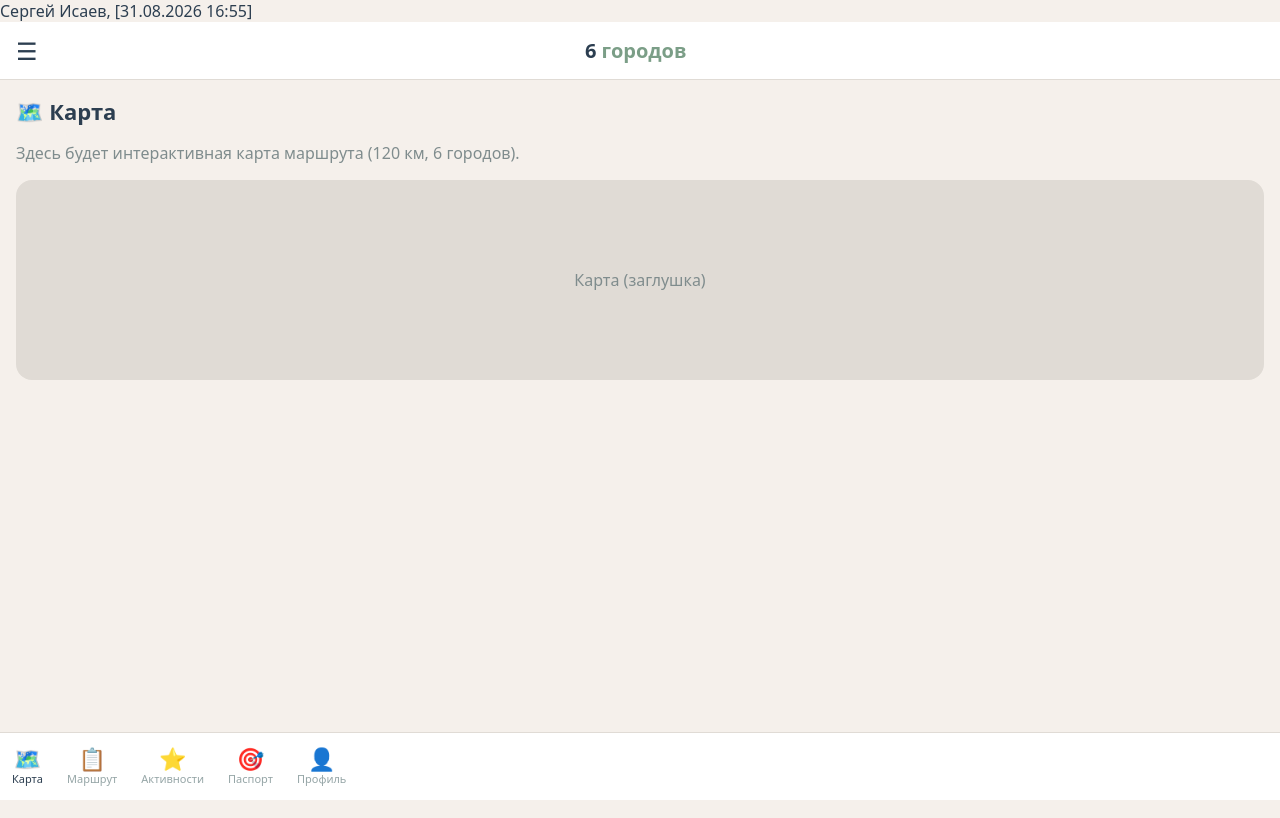
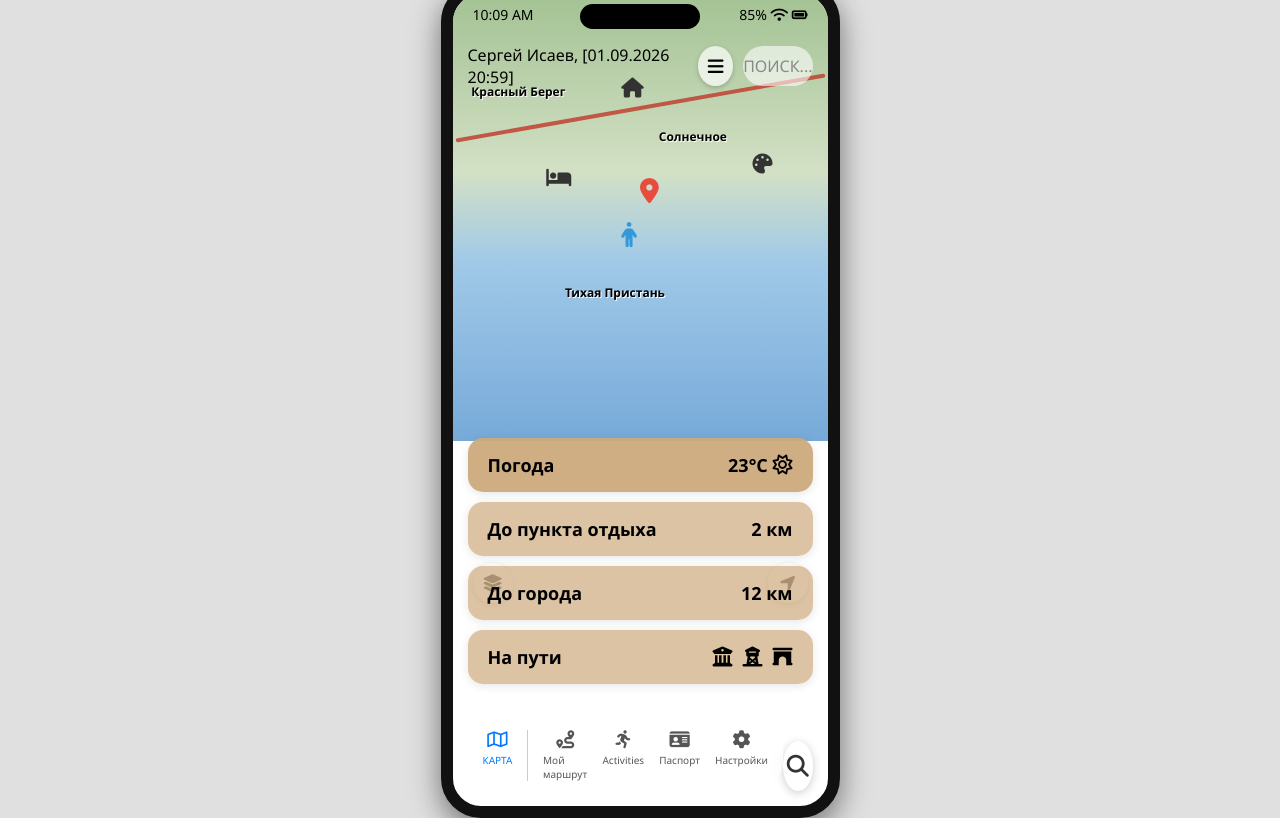
Before and after one commit to 1Serge216/6-towns, a plain HTML site: page index.html in a window 1280 px wide. Drawn offline with Linux system fonts and the light colour scheme.

Commit message:
Update index.html

```diff
--- a/index.html
+++ b/index.html
@@ -1,12 +1,14 @@
-Сергей Исаев, [31.08.2026 16:55]
 <!DOCTYPE html>
 <html lang="ru">
 <head>
     <meta charset="UTF-8">
     <meta name="viewport" content="width=device-width, initial-scale=1.0, maximum-scale=1.0, user-scalable=no">
-    <title>6 городов</title>
+    <title>6 городов — Путь проб</title>
 
-    <!-- Метатеги для PWA -->
+    <!-- Подключение шрифтовых иконок FontAwesome -->
+    <link rel="stylesheet" href="https://cdnjs.cloudflare.com/ajax/libs/font-awesome/6.4.0/css/all.min.css">
+
+    <!-- PWA метатеги -->
     <meta name="apple-mobile-web-app-capable" content="yes">
     <meta name="apple-mobile-web-app-status-bar-style" content="black-translucent">
     <meta name="apple-mobile-web-app-title" content="6 городов">
@@ -15,265 +17,323 @@
     <meta name="theme-color" content="#2c3e50">
 
     <style>
-        * {
+        body {
+            background-color: #e0e0e0;
+            display: flex;
+            justify-content: center;
+            align-items: center;
+            height: 100vh;
             margin: 0;
-            padding: 0;
-            box-sizing: border-box;
-            font-family: system-ui, -apple-system, sans-serif;
-        }
-        body {
-            background: #f5f0eb;
-            height: 100vh;
-            display: flex;
-            flex-direction: column;
-            color: #2c3e50;
+            font-family: 'Segoe UI', Tahoma, Geneva, Verdana, sans-serif;
         }
 
-        /* Шапка */
-        .header {
-            background: white;
-            padding: 12px 16px;
+        /* Корпус телефона */
+        .phone {
+            width: 375px;
+            height: 812px;
+            background: #ffffff;
+            border: 12px solid #111;
+            border-radius: 40px;
+            position: relative;
+            overflow: hidden;
+            box-shadow: 0 10px 30px rgba(0,0,0,0.5);
+        }
+
+        /* Статус бар */
+        .status-bar {
+            position: absolute;
+            top: 0;
+            width: 100%;
+            height: 40px;
             display: flex;
             justify-content: space-between;
             align-items: center;
-            border-bottom: 1px solid #e0dbd5;
-            flex-shrink: 0;
+            padding: 0 20px;
+            box-sizing: border-box;
+            font-size: 14px;
+            font-weight: 500;
+            color: #000;
+            z-index: 10;
         }
-        .header h1 {
-            font-size: 20px;
-            font-weight: 700;
-        }
-        .header h1 span {
-            color: #7b9e87;
-        }
-        .header .menu-btn {
-            font-size: 24px;
-            background: none;
-            border: none;
-            cursor: pointer;
-            color: #2c3e50;
+        .notch {
+            position: absolute;
+            top: 10px;
+            left: 50%;
+            transform: translateX(-50%);
+            width: 120px;
+            height: 25px;
+            background: #000;
+            border-radius: 20px;
+            z-index: 11;
         }
 
-        /* Основная область */
-        .main {
-            flex: 1;
-            overflow-y: auto;
-            padding: 16px;
+        /* Карта (имитация градиента) */
+        .map-area {
+            position: absolute;
+            top: 0;
+            left: 0;
+            width: 100%;
+            height: 55%;
+            background: linear-gradient(to bottom, #a3c293 0%, #d3e0c5 40%, #a0c9e8 60%, #77aad9 100%);
+            z-index: 1;
         }
 
-        /* Вкладки (экраны) */
-        .screen {
-            display: none;
-        }
-        .screen.active {
-            display: block;
+        /* Элементы на карте (абсолютное позиционирование для стилизации) */
+        .card-detail { position: absolute; font-size: 12px; font-weight: 700; text-shadow: 1px 1px 0 #fff; }
+        .map-icon { position: absolute; font-size: 20px; color: #333; z-index: 3; }
+        .red-pin { position: absolute; color: #e74c3c; z-index: 3; }
+        .blue-user { position: absolute; color: #3498db; z-index: 3; }
+        .route-line {
+            position: absolute;
+            top: 25%;
+            left: 0;
+            width: 100%;
+            height: 4px;
+            background: #c0392b;
+            transform: rotate(-10deg);
+            z-index: 2;
+            border-radius: 5px;
+            opacity: 0.8;
         }
 
-        /* Карточка города (для маршрута) */
-        .city-card {
-            background: white;
-            border-radius: 12px;
-            padding: 14px 16px;
-            margin-bottom: 10px;
-            box-shadow: 0 2px 6px rgba(0,0,0,0.04);
+        /* Поиск и меню */
+        .top-controls {
+            position: absolute;
+            top: 50px;
+            width: 100%;
+            display: flex;
+            align-items: center;
+            gap: 10px;
+            padding: 0 15px;
+            box-sizing: border-box;
+            z-index: 10;
+        }
+        .circle-btn {
+            width: 40px;
+            height: 40px;
+            border-radius: 50%;
+            background: rgba(255, 255, 255, 0.7);
+            display: flex;
+            justify-content: center;
+            align-items: center;
+            font-size: 18px;
+            cursor: pointer;
+            box-shadow: 0 2px 5px rgba(0,0,0,0.2);
+        }
+        .search-pill {
+            flex: 1;
+            height: 40px;
+            border-radius: 20px;
+            background: rgba(255, 255, 255, 0.6);
+            display: flex;
+            align-items: center;
+
+Сергей Исаев, [01.09.2026 20:59]
+padding-left: 15px;
+            color: #888;
+            font-size: 16px;
+        }
+
+        /* Кнопки Слои и GPS на карте */
+        .map-controls {
+            position: absolute;
+            bottom: 25%;
+            width: 100%;
+            display: flex;
+            justify-content: space-between;
+            padding: 0 20px;
+            box-sizing: border-box;
+            z-index: 10;
+        }
+
+        /* Карточки информации */
+        .info-cards {
+            position: absolute;
+            bottom: 15%;
+            width: 100%;
+            display: flex;
+            flex-direction: column;
+            gap: 10px;
+            padding: 0 15px;
+            box-sizing: border-box;
+            z-index: 10;
+        }
+        .card {
+            background: rgba(210, 180, 140, 0.8); /* Бежевый с прозрачностью */
+            border-radius: 15px;
+            padding: 15px 20px;
             display: flex;
             justify-content: space-between;
             align-items: center;
-        }
-        .city-card .info {
-            display: flex;
-            flex-direction: column;
-        }
-        .city-card .name {
-            font-weight: 600;
-        }
-        .city-card .date {
-            font-size: 13px;
-            color: #7f8c8d;
-        }
-        .city-card .status {
-            font-size: 13px;
-            font-weight: 500;
-            color: #27ae60;
-        }
-
-        /* Активности (сетка) */
-        .activities-grid {
-            display: grid;
-            grid-template-columns: 1fr 1fr;
-            gap: 10px;
-        }
-        .activity-item {
-            background: white;
-            border-radius: 12px;
-            padding: 14px;
-            text-align: center;
-            box-shadow: 0 2px 6px rgba(0,0,0,0.04);
-        }
-        .activity-item .emoji {
-            font-size: 28px;
-        }
-        .activity-item .name {
-            font-weight: 500;
-            font-size: 14px;
-            margin-top: 4px;
-        }
-
-        /* Профиль */
-        .profile-card {
-            background: white;
-            border-radius: 12px;
-            padding: 20px;
-            text-align: center;
-            margin-bottom: 16px;
-        }
-        .profile-card .avatar {
-            font-size: 48px;
-        }
-        .profile-card .name {
             font-weight: 600;
             font-size: 18px;
-            margin: 8px 0 4px;
+            box-shadow: 0 2px 10px rgba(0,0,0,0.1);
         }
-        .profile-card .email {
-            color: #7f8c8d;
-            font-size: 14px;
+        .card:first-child {
+            background: rgba(205, 170, 125, 0.95);
+            font-weight: 700;
         }
-        .sos-btn {
-            background: #d48c6a;
-            color: white;
-            border: none;
-            padding: 14px;
-            border-radius: 30px;
-            font-size: 18px;
-            font-weight: 600;
-            width: 100%;
-            cursor: pointer;
+        .card i {
+            font-size: 20px;
         }
 
         /* Нижняя навигация */
-        .bottom-nav {
+        .bottom-nav-container {
+            position: absolute;
+            bottom: 15px;
+            width: 100%;
             display: flex;
-
-Сергей Исаев, [31.08.2026 16:55]
-justify-content: space-around;
-            background: white;
-            padding: 8px 0 10px;
-            border-top: 1px solid #e0dbd5;
-            flex-shrink: 0;
+            align-items: flex-end;
+            justify-content: space-between;
+            padding: 0 15px;
+            box-sizing: border-box;
+            z-index: 10;
         }
-        .bottom-nav button {
-            background: none;
-            border: none;
+        .nav-pill {
+            background: rgba(255, 255, 255, 0.6);
+            border-radius: 30px;
+            padding: 10px 15px;
+            display: flex;
+            gap: 15px;
+            backdrop-filter: blur(5px);
+        }
+        .nav-item {
             display: flex;
             flex-direction: column;
             align-items: center;
-            font-size: 11px;
-            color: #95a5a6;
+            font-size: 10px;
+            color: #555;
+            gap: 5px;
             cursor: pointer;
-            padding: 4px 12px;
         }
-        .bottom-nav button .icon {
+        .nav-item i {
+            font-size: 18px;
+            color: #555;
+        }
+        .nav-item.active {
+            color: #007bff;
+        }
+        .nav-item.active i {
+            color: #007bff;
+        }
+        .nav-divider {
+            width: 1px;
+            background: #ccc;
+            align-self: stretch;
+        }
+        .search-circle-bottom {
+            width: 50px;
+            height: 50px;
+            border-radius: 50%;
+            background: #fff;
+            display: flex;
+            justify-content: center;
+            align-items: center;
             font-size: 22px;
-            line-height: 1.2;
-        }
-        .bottom-nav button.active {
-            color: #2c3e50;
-            font-weight: 500;
-        }
-        .bottom-nav button.active .icon {
-            color: #7b9e87;
-        }
-
-        /* Заголовки экранов */
-        .page-title {
-            font-size: 22px;
-            font-weight: 700;
-            margin-bottom: 16px;
+            color: #333;
+            box-shadow: 0 2px 10px rgba(0,0,0,0.2);
         }
     </style>
 </head>
 <body>
 
-    <!-- ШАПКА -->
-    <header class="header">
-        <div>
-            <span class="menu-btn" id="menuBtn">☰</span>
-        </div>
-        <h1>6 <span>городов</span></h1>
-        <div style="width: 30px;"></div> <!-- пустой блок для баланса -->
-    </header>
+<div class="phone">
+    <div class="notch"></div>
 
-    <!-- ОСНОВНАЯ ОБЛАСТЬ -->
-    <div class="main" id="mainContent">
+    <!-- Карта -->
+    <div class="map-area">
+        <div class="route-line"></div>
+        <div class="card-detail" style="top: 20%; left: 5%;">Красный Берег</div>
+        <div class="card-detail" style="top: 30%; left: 55%;">Солнечное</div>
+        <div class="card-detail" style="top: 65%; left: 30%;">Тихая Пристань</div>
 
-        <!-- ЭКРАН: КАРТА -->
-        <div class="screen active" id="screen-map">
-            <div class="page-title">🗺️ Карта</div>
-            <p style="color: #7f8c8d; margin-bottom: 16px;">Здесь будет интерактивная карта маршрута (120 км, 6 городов).</p>
-            <div style="background: #e0dbd5; height: 200px; border-radius: 16px; display: flex; align-items: center; justify-content: center; color: #7f8c8d;">Карта (заглушка)</div>
+        <div class="map-icon" style="top: 18%; left: 45%;"><i class="fa-solid fa-house"></i></div>
+        <div class="map-icon" style="top: 38%; left: 25%;"><i class="fa-solid fa-bed"></i></div>
+        <div class="map-icon" style="top: 35%; left: 80%;"><i class="fa-solid fa-palette"></i></div>
+
+        <div class="red-pin" style="top: 40%; left: 50%; font-size: 25px;"><i class="fa-solid fa-location-dot"></i></div>
+        <div class="blue-user" style="top: 50%; left: 45%; font-size: 25px;"><i class="fa-solid fa-person"></i></div>
     </div>
 
-        <!-- ЭКРАН: МАРШРУТ -->
-        <div class="screen" id="screen-route">
-            <div class="page-title">📋 Мой маршрут</div>
-            <div id="routeList"></div>
+    <!-- Статус бар -->
+    <div class="status-bar">
+        <span>10:09 AM</span>
+        <span>85% <i class="fa-solid fa-wifi"></i> <i class="fa-solid fa-battery-full"></i></span>
     </div>
 
-        <!-- ЭКРАН: АКТИВНОСТИ -->
-        <div class="screen" id="screen-activities">
-            <div class="page-title">⭐ Активности</div>
-            <div class="activities-grid" id="activitiesGrid"></div>
+    <!-- Верхние контролы -->
+    <div class="top-controls">
+
+Сергей Исаев, [01.09.2026 20:59]
+<div class="circle-btn"><i class="fa-solid fa-bars"></i></div>
+        <div class="search-pill">ПОИСК...</div>
     </div>
 
-        <!-- ЭКРАН: ПАСПОРТ -->
-        <div class="screen" id="screen-passport">
-            <div class="page-title">🎯 Паспорт</div>
-            <div style="background: white; border-radius: 12px; padding: 20px; display: flex; justify-content: space-around; margin-bottom: 16px;">
-                <div><strong id="kmPassed">0</strong><br><span style="font-size:13px; color:#7f8c8d;">км</span></div>
-                <div><strong id="citiesPassed">0</strong><br><span style="font-size:13px; color:#7f8c8d;">городов</span></div>
-                <div><strong id="daysPassed">0</strong><br><span style="font-size:13px; color:#7f8c8d;">дней</span></div>
+    <!-- Нижние контролы карты -->
+    <div class="map-controls">
+        <div class="circle-btn"><i class="fa-solid fa-layer-group"></i></div>
+        <div class="circle-btn"><i class="fa-solid fa-location-arrow"></i></div>
     </div>
-            <div style="font-weight: 600; margin-bottom: 8px;">🏅 Достижения</div>
-            <div id="badgesContainer" style="display: flex; flex-wrap: wrap; gap: 8px;">
-                <span style="background: white; padding: 6px 14px; border-radius: 30px;">🎨 Мурал</span>
-                <span style="background: white; padding: 6px 14px; border-radius: 30px;">🤖 Робот</span>
-                <span style="background: white; padding: 6px 14px; border-radius: 30px;">🍳 Шеф</span>
+
+    <!-- Карточки -->
+    <div class="info-cards">
+        <div class="card">
+            <span>Погода</span>
+            <span>23°C <i class="fa-regular fa-sun"></i></span>
+        </div>
+        <div class="card">
+            <span>До пункта отдыха</span>
+            <span>2 км</span>
+        </div>
+        <div class="card">
+            <span>До города</span>
+            <span>12 км</span>
+        </div>
+        <div class="card">
+            <span>На пути</span>
+            <span style="display: flex; gap: 10px;">
+                <i class="fa-solid fa-building-columns"></i>
+                <i class="fa-solid fa-tower-observation"></i>
+                <i class="fa-solid fa-archway"></i>
+            </span>
         </div>
     </div>
 
-        <!-- ЭКРАН: ПРОФИЛЬ -->
-        <div class="screen" id="screen-profile">
-            <div class="page-title">👤 Профиль</div>
-            <div class="profile-card">
-                <div class="avatar">🧑</div>
-                <div class="name">Путешественник</div>
-                <div class="email">user@6gorodov.com</div>
+    <!-- Нижняя навигация -->
+    <div class="bottom-nav-container">
+        <div class="nav-pill">
+            <div class="nav-item active">
+                <i class="fa-regular fa-map"></i>
+                <span>КАРТА</span>
             </div>
-            <div style="background: white; border-radius: 12px; padding: 12px 0; margin-bottom: 16px;">
-                <div style="padding: 12px 16px; border-bottom: 1px solid #f0ebe6;">Язык: Русский</div>
-                <div style="padding: 12px 16px; border-bottom: 1px solid #f0ebe6;">Уведомления: Вкл</div>
-
-Сергей Исаев, [31.08.2026 16:55]
-<div style="padding: 12px 16px;">Тёмная тема: Выкл</div>
+            <div class="nav-divider"></div>
+            <div class="nav-item">
+                <i class="fa-solid fa-route"></i>
+                <span>Мой маршрут</span>
             </div>
-            <button class="sos-btn" id="sosBtn">🆘 SOS</button>
+            <div class="nav-item">
+                <i class="fa-solid fa-person-running"></i>
+                <span>Activities</span>
+            </div>
+            <div class="nav-item">
+                <i class="fa-solid fa-id-card"></i>
+                <span>Паспорт</span>
+            </div>
+            <div class="nav-item">
+                <i class="fa-solid fa-gear"></i>
+                <span>Настройки</span>
+            </div>
+        </div>
+        <div class="search-circle-bottom">
+            <i class="fa-solid fa-magnifying-glass"></i>
+        </div>
     </div>
 </div>
 
-    <!-- НИЖНЯЯ НАВИГАЦИЯ -->
-    <nav class="bottom-nav" id="bottomNav">
-        <button class="active" data-screen="screen-map"><span class="icon">🗺️</span> Карта</button>
-        <button data-screen="screen-route"><span class="icon">📋</span> Маршрут</button>
-        <button data-screen="screen-activities"><span class="icon">⭐</span> Активности</button>
-        <button data-screen="screen-passport"><span class="icon">🎯</span> Паспорт</button>
-        <button data-screen="screen-profile"><span class="icon">👤</span> Профиль</button>
-    </nav>
-
-    <!-- Service Worker регистрация -->
+<!-- Регистрация Service Worker (для PWA) -->
 <script>
     if ('serviceWorker' in navigator) {
-            window.addEventListener('load', () => {
+        window.addEventListener('load', function() {
             navigator.serviceWorker.register('sw.js')
                 .then(reg => console.log('SW зарегистрирован'))
                 .catch(err => console.error('Ошибка SW:', err));
@@ -281,112 +341,5 @@ justify-content: space-around;
     }
 </script>
 
-    <!-- ОСНОВНОЙ JS -->
-    <script>
-        // ======= ДАННЫЕ =======
-        const cities = [
-            { name: 'Город Искусства', icon: '🎭', date: '1–2 июня', status: 'Активно' },
-            { name: 'Город Науки', icon: '🔬', date: '3–4 июня', status: 'Забронирован' },
-            { name: 'Город Стиля', icon: '👔', date: '5–6 июня', status: 'Забронирован' },
-            { name: 'Город Культур', icon: '🍲', date: '7–8 июня', status: 'Ожидает' },
-            { name: 'Город Спорта', icon: '🏃', date: '9–10 июня', status: 'Ожидает' },
-            { name: 'Город Отдыха', icon: '🌿', date: '11–12 июня', status: 'Ожидает' }
-        ];
-
-        const activities = [
-            { emoji: '🎨', name: 'Стрит-арт' },
-            { emoji: '🤖', name: 'Роботы' },
-            { emoji: '👔', name: 'Стиль' },
-            { emoji: '🍳', name: 'Гастрономия' },
-            { emoji: '🧗', name: 'Скалодром' },
-            { emoji: '🌊', name: 'Сап-сёрфинг' }
-        ];
-
-        // ======= ОТРИСОВКА МАРШРУТА =======
-        function renderRoute() {
-            const container = document.getElementById('routeList');
-            container.innerHTML = '';
-            cities.forEach(c => {
-                const card = document.createElement('div');
-                card.className = 'city-card';
-                card.innerHTML = `
-                    <div class="info">
-                        <div class="name">${c.icon} ${c.name}</div>
-                        <div class="date">${c.date}</div>
-                        <div class="status">${c.status}</div>
-                    </div>
-                    <button style="background:#f0ebe6; border:none; padding:6px 12px; border-radius:20px; font-size:13px; cursor:pointer;">Подробнее</button>
-                `;
-                container.appendChild(card);
-            });
-        }
-
-        // ======= АКТИВНОСТИ =======
-        function renderActivities() {
-            const grid = document.getElementById('activitiesGrid');
-            grid.innerHTML = '';
-            activities.forEach(a => {
-                const div = document.createElement('div');
-                div.className = 'activity-item';
-                div.innerHTML = `
-                    <div class="emoji">${a.emoji}</div>
-                    <div class="name">${a.name}</div>
-                `;
-                grid.appendChild(div);
-            });
-        }
-
-        // ======= ПАСПОРТ (случайные цифры для демо) =======
-        function updatePassport() {
-            document.getElementById('kmPassed').textContent = Math.floor(Math.random() * 40 + 20);
-            document.getElementById('citiesPassed').textContent = Math.floor(Math.random() * 3 + 1);
-            document.getElementById('daysPassed').textContent = Math.floor(Math.random() * 5 + 1);
-        }
-
-        // ======= НАВИГАЦИЯ =======
-        function initNavigation() {
-            const tabs = document.querySelectorAll('.bottom-nav button');
-            tabs.
-
-Сергей Исаев, [31.08.2026 16:55]
-forEach(tab => {
-                tab.addEventListener('click', function() {
-                    // Убрать активные
-                    tabs.forEach(t => t.classList.remove('active'));
-                    document.querySelectorAll('.screen').forEach(s => s.classList.remove('active'));
-                    // Активировать текущую
-                    this.classList.add('active');
-                    const screenId = this.dataset.screen;
-                    document.getElementById(screenId).classList.add('active');
-                });
-            });
-        }
-
-        // ======= SOS =======
-        function initSOS() {
-            document.getElementById('sosBtn').addEventListener('click', function() {
-                if (confirm('Отправить сигнал SOS с вашими координатами?')) {
-                    alert('Сигнал отправлен! Спасатели свяжутся с вами.');
-                }
-            });
-        }
-
-        // ======= МЕНЮ (гамбургер) =======
-        function initMenu() {
-            document.getElementById('menuBtn').addEventListener('click', function() {
-                alert('📋 Меню: здесь будут слои карты, закладки, настройки и справка.');
-            });
-        }
-
-        // ======= ЗАПУСК =======
-        document.addEventListener('DOMContentLoaded', function() {
-            renderRoute();
-            renderActivities();
-            updatePassport();
-            initNavigation();
-            initSOS();
-            initMenu();
-        });
-    </script>
 </body>
 </html>
```
Lines whose indentation alone changed are shown as unchanged.
